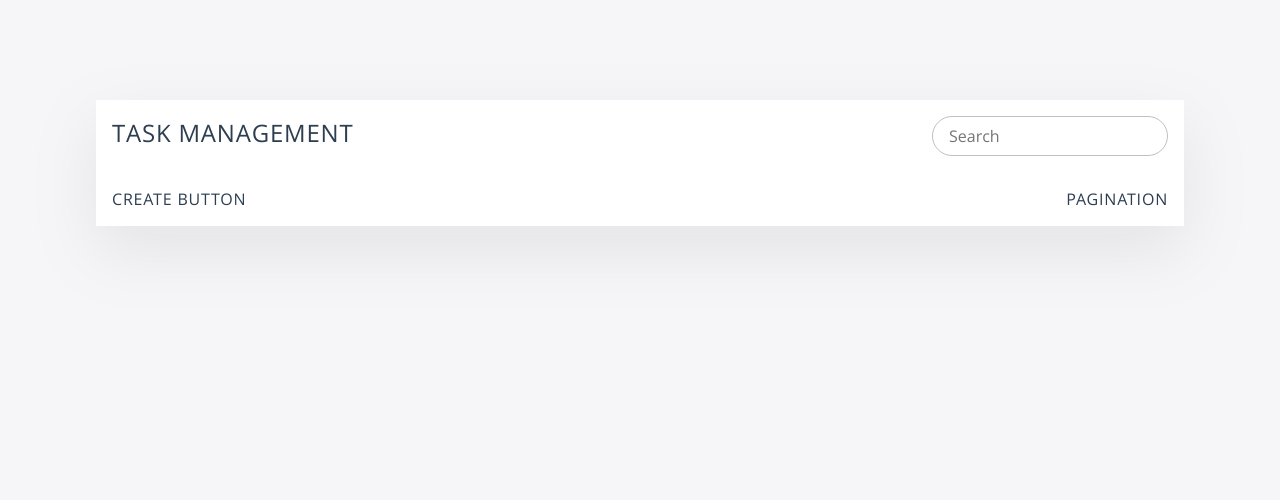
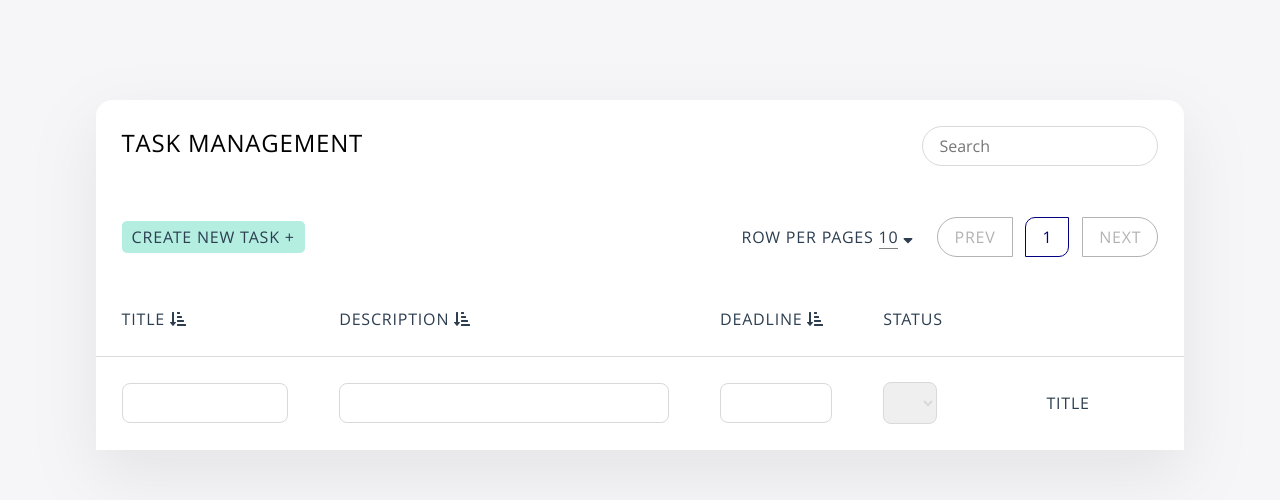
Before and after one commit to tonyminh95/todo-list-vuejs, a Vue app: page /#/tasks in a window 1280 px wide. Shown: the top 500 px of the page. Built offline with nearby package versions, Linux system fonts and the light colour scheme.

Commit message:
custom table again

```diff
--- a/src/components/Datatable.vue
+++ b/src/components/Datatable.vue
@@ -4,17 +4,15 @@
             <tr>
                 <th :colspan="headers.length">
                     <div class="table__header">
-                        <span class="heading-primary">{{ tableName }}</span>
-                        <span class="table__header__search">
-                            <input type="text" placeholder="Search" v-model="search">
-                        </span>
+                        <h2 class="heading-primary">task management</h2>
+                        <input type="search" placeholder="Search">
                     </div>
                 </th>
             </tr>
             <tr>
                 <th :colspan="headers.length">
                     <div class="table__header">
-                        <div class="btn-create" @click="$emit('create')">new +</div>
+                        <div class="btn-create" @click="$emit('create')">create new task +</div>
 
                         <ul class="table__header__pagination">
                             <li class="u-display-inline-block u-margin-right-small">
@@ -48,8 +46,24 @@
                     </span>
                 </th>
             </tr>
+
+            <tr>
+                <th>
+                    <input type="text">
+                </th>
+                <th>
+                    <input type="text">
+                </th>
+                <th>
+                    <input type="text">
+                </th>
+                <th>
+                    <select name="" id=""></select>
+                </th>
+                <th>title</th>
+            </tr>
         </thead>
-        <tbody>
+        <!-- <tbody>
             <tr v-if="items.length == 0">
                 <td :colspan="headers.length">
                     No data!!!
@@ -82,14 +96,14 @@
                     </div>
                 </td>
             </tr>
-        </tbody>
+        </tbody> -->
     </table>
 </template>
 
 <script>
 import Pagination from '@/components/bases/BasePagination'
 import Dropdown from '@/components/bases/BaseDropdown'
-import moment from "moment"
+// import moment from "moment"
 
 export default {
     name: 'Datatable',
@@ -100,8 +114,6 @@ export default {
     },
 
     props: {
-        table_name: String,
-
         headers: {
             required: true,
             type: Array
@@ -118,44 +130,44 @@ export default {
             return this.table_name ? this.table_name : 'table name here'
         },
 
-        items () {
-            return this.bodies
-                    .filter(body => {
-                        const filter = {...body}
-                        delete filter.id
+        // items () {
+        //     return this.bodies
+        //             .filter(body => {
+        //                 const filter = {...body}
+        //                 delete filter.id
 
-                        this.headers.forEach(element => {
-                            if (element.type !== 'text') {
-                                delete filter[element.title]
-                            }
-                        });
+        //                 this.headers.forEach(element => {
+        //                     if (element.type !== 'text') {
+        //                         delete filter[element.title]
+        //                     }
+        //                 });
 
-                        return Object.values(filter).toString().toLowerCase().includes(this.search.toLowerCase())
-                    })
-                    .sort((prev, next) => {
-                        const action = this.sortActions[this.sortObjectType]
+        //                 return Object.values(filter).toString().toLowerCase().includes(this.search.toLowerCase())
+        //             })
+        //             .sort((prev, next) => {
+        //                 const action = this.sortActions[this.sortObjectType]
 
-                        return action.call(this, prev[this.sortObject], next[this.sortObject])
-                    })
-                    .slice(this.page_size * (this.page_number - 1), this.page_size * (this.page_number - 1) + this.page_size)
-        }
+        //                 return action.call(this, prev[this.sortObject], next[this.sortObject])
+        //             })
+        //             .slice(this.page_size * (this.page_number - 1), this.page_size * (this.page_number - 1) + this.page_size)
+        // }
     },
 
     data() {
         return {
-            // search
-            search: '',
+            // // search
+            // search: '',
 
-            // sort
-            sortObject: 'id',
-            sortObjectType: 'number',
-            sortType: 1,
-            sortActions: {
-                number: this.sortedByNumber,
-                status: this.sortedByNumber,
-                text: this.sortedByString,
-                date: this.sortedByDate
-            },
+            // // sort
+            // sortObject: 'id',
+            // sortObjectType: 'number',
+            // sortType: 1,
+            // sortActions: {
+            //     number: this.sortedByNumber,
+            //     status: this.sortedByNumber,
+            //     text: this.sortedByString,
+            //     date: this.sortedByDate
+            // },
 
             // pagination
             page_size: 10,
@@ -163,60 +175,60 @@ export default {
             entries: [10, 25, 50, 75, 100],
 
             // button
-            buttonActions: {
-                edit: this.editObject,
-                delete: this.deleteObject
-            }
+            // buttonActions: {
+            //     edit: this.editObject,
+            //     delete: this.deleteObject
+            // }
         }
     },
 
-    filters: {
-        highlightText (value, search) {
-            return search
-                ?
-                    value.toString().replace(new RegExp(search, 'gi'), (matched) => `<span class="text-highlight">${matched}</span>`)
-                :
-                    value
-            }
-    },
+    // filters: {
+    //     highlightText (value, search) {
+    //         return search
+    //             ?
+    //                 value.toString().replace(new RegExp(search, 'gi'), (matched) => `<span class="text-highlight">${matched}</span>`)
+    //             :
+    //                 value
+    //         }
+    // },
 
-    methods: {
-        // sort
-        sortCondition (headerTitle, headerType) {
-            this.sortObject = headerTitle
-            this.sortType *= -1
-            this.sortObjectType = headerType
-        },
+    // methods: {
+    //     // sort
+    //     sortCondition (headerTitle, headerType) {
+    //         this.sortObject = headerTitle
+    //         this.sortType *= -1
+    //         this.sortObjectType = headerType
+    //     },
 
-        sortedByNumber (prev, next) {
-            return (prev - next) * this.sortType
-        },
+    //     sortedByNumber (prev, next) {
+    //         return (prev - next) * this.sortType
+    //     },
 
-        sortedByString (prev, next) {
-            if (prev.toLowerCase() < next.toLowerCase()) return this.sortType
-            if (prev.toLowerCase() > next.toLowerCase()) return this.sortType * -1
-            return 0
-        },
+    //     sortedByString (prev, next) {
+    //         if (prev.toLowerCase() < next.toLowerCase()) return this.sortType
+    //         if (prev.toLowerCase() > next.toLowerCase()) return this.sortType * -1
+    //         return 0
+    //     },
 
-        sortedByDate (prev, next) {
-            if (moment(prev, 'DD/MM/YYYY') < moment(next, 'DD/MM/YYYY')) return this.sortType
-            if (moment(prev, 'DD/MM/YYYY') > moment(next, 'DD/MM/YYYY')) return this.sortType * -1
-            return 0
-        },
+    //     sortedByDate (prev, next) {
+    //         if (moment(prev, 'DD/MM/YYYY') < moment(next, 'DD/MM/YYYY')) return this.sortType
+    //         if (moment(prev, 'DD/MM/YYYY') > moment(next, 'DD/MM/YYYY')) return this.sortType * -1
+    //         return 0
+    //     },
 
-        // status
-        statusClass (status) {
-            return `status status-${status.replace(' ', '-')}`
-        },
+    //     // status
+    //     statusClass (status) {
+    //         return `status status-${status.replace(' ', '-')}`
+    //     },
 
-        // button
-        editObject (id) {
-            this.$emit('edit', id)
-        },
+    //     // button
+    //     editObject (id) {
+    //         this.$emit('edit', id)
+    //     },
 
-        deleteObject (id) {
-            this.$emit('delete', id)
-        }
-    }
+    //     deleteObject (id) {
+    //         this.$emit('delete', id)
+    //     }
+    // }
 }
 </script>
--- a/src/components/Test.vue
+++ /dev/null
@@ -1,112 +0,0 @@
-<template>
-    <table class="table">
-        <thead>
-            <tr>
-                <th>
-                    <div class="table__header">
-                        <h2 class="table__header--heading">task management</h2>
-
-                        <input type="text" placeholder="Search">
-                    </div>
-                </th>
-            </tr>
-            <tr>
-                <th>
-                    <div class="table__header">
-                        <div>
-                            create button
-                        </div>
-                        <div>
-                            pagination
-                        </div>
-                    </div>
-                </th>
-                <!-- <th :colspan="headers.length">
-                    <div class="table__header">
-                        <div class="btn-create" @click="$emit('create')">new +</div>
-
-                        <ul class="table__header__pagination">
-                            <li class="u-display-inline-block u-margin-right-small">
-                                <dropdown :items="entries" @chosen-item="page_size = entries[$event]" :position="'right'">
-                                    <div slot="dropdownButton">
-                                        Row per pages <span class="u-border-bottom">{{ page_size }}</span> <fa-icon :icon="['fas', 'sort-down']"></fa-icon>
-                                    </div>
-                                </dropdown>
-                            </li>
-                            <li class="u-display-inline-block">
-                                <pagination
-                                    :page_size="page_size"
-                                    :list_size="bodies.length"
-                                    @page-number="page_number = $event"
-                                />
-                            </li>
-                        </ul>
-                    </div>
-                </th> -->
-            </tr>
-            <!-- header + sort -->
-            <tr>
-                <th>
-                    <!-- header + sort -->
-                </th>
-                <!-- <th v-for="(header, index) in headers" :key="index" :width="header.width">
-                    {{ header.title }}
-                    <span
-                        v-if="typeof header.sort !== 'undefined'"
-                        @click="sortCondition(header.title, header.type), header.sort = !header.sort"
-                        class="u-cursor-pointer"
-                    >
-                        <fa-icon :icon="['fas', 'sort-amount-down-alt']" v-if="header.sort"></fa-icon>
-                        <fa-icon :icon="['fas', 'sort-amount-up-alt']" v-else></fa-icon>
-                    </span>
-                </th> -->
-            </tr>
-            <!-- filter -->
-            <tr>
-                <th>
-                    <!-- filter -->
-                </th>
-            </tr>
-        </thead>
-        <tbody>
-            <!-- <tr v-if="items.length == 0">
-                <td :colspan="headers.length">
-                    No data!!!
-                </td>
-            </tr>
-            <tr v-else v-for="item in items" :key="item.id">
-                <td v-for="(header, index) in headers" :key="index">
-                    <div
-                        v-if="header.type === 'status'"
-                    >
-                        <span :class="statusClass(header.statusType[item[header.title]])"></span>
-                        <span class="u-margin-left-xsmall">{{ header.statusType[item[header.title]] }}</span>
-                    </div>
-                    <div
-                        v-else-if="header.type === 'text' || header.type === 'date'"
-                        v-html="$options.filters.highlightText(item[header.title], search)">
-                    </div>
-                    <div v-else-if="header.type === 'button'">
-                        <span
-                            v-for="(action, index) in header.buttons"
-                            :key="index"
-                            :class="[`btn-${action.type}`]"
-                            @click="buttonActions[action.type].call(this, item.id)"
-                        >
-                            <fa-icon :icon="action.icon"></fa-icon>
-                        </span>
-                    </div>
-                    <div v-else>
-                        {{ item[header.title] }}
-                    </div>
-                </td>
-            </tr> -->
-        </tbody>
-    </table>
-</template>
-
-<script>
-export default {
-    name: 'Test'
-}
-</script>
--- a/src/pages/TaskPage.vue
+++ b/src/pages/TaskPage.vue
@@ -1,16 +1,14 @@
 <template>
     <div style="width: 85%; margin: 0 auto; margin-top: 50px;">
 
-        <!-- <datatable
+        <datatable
             :table_name="'task management'"
             :headers="headers"
             :bodies="bodies"
             @create="createModal = true"
             @edit="editModal = true"
             @delete="deleteModal = true, targetObjectId = $event"
-        /> -->
-
-        <test />
+        />
 
         <!-- modal -->
         <modal
@@ -79,19 +77,17 @@
 </template>
 
 <script>
-    // import Datatable from '@/components/Datatable'
+    import Datatable from '@/components/Datatable'
     import Modal from '@/components/bases/BaseModal'
     import StatusToggleButton from '@/components/bases/BaseToggleButton'
-    import Test from '@/components/Test'
 
     export default {
         name: 'TaskPage',
 
         components: {
-            // Datatable,
+            Datatable,
             Modal,
-            StatusToggleButton,
-            Test
+            StatusToggleButton
         },
 
         computed: {
--- a/src/styles/base/_typography.scss
+++ b/src/styles/base/_typography.scss
@@ -1,5 +1,5 @@
 .heading-primary {
-    font-size: 1.5rem;
+    font-weight: 300;
     color: $color-black;
 }
 
--- a/src/styles/components/_input.scss
+++ b/src/styles/components/_input.scss
@@ -1,24 +1,51 @@
-%input {
+input {
     outline: none;
-    border: 1px solid lighten($color-gray, 25%);
+    border: 1px solid lighten($color-gray, 35%);
+    color: lighten($color-gray, 35%);
+    box-sizing : border-box;
     font-size: 16px;
-    background-color: $color-white;
+    font-weight: 300;
+    border-radius: 8px;
+    padding: 8px 16px;
+    cursor: pointer;
+
+    &:focus {
+        border: 1px solid darken($color-gray, 10%);
+        color: $color-black;
+    }
+}
+
+input[type=text] {
+    width: 100%;
+}
+
+input[type=search] {
+    border-radius: 100px;
 }
 
 select {
-    @extend %input;
+    @extend input;
+}
+//     text-transform: capitalize;
+//     background: url(assets/svg/sort-down.svg) no-repeat;
+//     background-position: right 8px top 50%;
+//     background-size: 8px;
+//     -webkit-appearance: none;
+//     padding: 8px 24px 8px 16px;
+// }
 
-    text-transform: capitalize;
-    background: url(assets/svg/sort-down.svg) no-repeat;
-    background-position: right 8px top 50%;
-    background-size: 8px;
-    -webkit-appearance: none;
-    padding: 8px 24px 8px 16px;
-}
+// .input-search {
+//     outline: none;
+//     border: 1px solid lighten($color-gray, 25%);
+//     font-size: 16px;
+//     background-color: $color-white;
+//     border-radius: 100px;
+//     padding: 8px 16px;
+// }
 
-input {
-    @extend %input;
+// input {
+//     @extend %input;
 
-    border-radius: 100px;
-    padding: 8px 16px;
-}
+    // border-radius: 100px;
+    // padding: 8px 16px;
+// }
--- a/src/styles/components/_table.scss
+++ b/src/styles/components/_table.scss
@@ -4,48 +4,46 @@
     -moz-box-shadow: 0 1.5rem 4rem rgba($color-gray, 0.15);
     box-shadow: 0 1.5rem 4rem rgba($color-gray, 0.15);
     background-color: $color-white;
+    text-align: left;
+    border-radius: 16px 16px 0 0;
     border-collapse: collapse;
-//     text-align: left;
-//     border-radius: $border-radius-medium;
 
     &__header {
         display: flex;
         justify-content: space-between;
-        padding: 16px;
+        align-items: baseline;
+    }
 
-        &--heading {
-            font-weight: 300;
+    thead {
+        text-transform: uppercase;
+
+        th {
+            padding: 1.6rem;
+        }
+
+        tr:first-child th {
+            border-radius: 16px 16px 0 0;
+        }
+
+        // tr:nth-last-child(2) {
+        //     border-top: 1px solid lighten($color-gray, 35%);
+        // }
+
+        tr:last-child {
+            border-top: 1px solid lighten($color-gray, 35%);
         }
     }
 
-    > thead {
-        text-transform: uppercase;
-    }
+    // thead > tr {
+    //     &:first-child > th {
+    //         border-radius: $border-radius-medium $border-radius-medium 0 0;
+    //     }
 
-//     > thead,
-//     > tbody,
-//     > tfoot {
-//         > tr {
-//             > th,
-//             > td {
-//                 padding: $table-cell-padding;
-//                 background-color: $color-white;
-//             }
-//         }
-//     }
-
-//     > thead > tr {
-//         text-transform: uppercase;
-
-//         &:first-child > th {
-//             border-radius: $border-radius-medium $border-radius-medium 0 0;
-//         }
-
-//         &:last-child > th {
-//             border-top: 1px solid lighten($color-gray, 40%);
-//             border-bottom: 2px solid lighten($color-gray, 40%);
-//         }
-//     }
+    //     &:last-child > th {
+    //         border-top: 1px solid lighten($color-gray, 40%);
+    //         border-bottom: 2px solid lighten($color-gray, 40%);
+    //     }
+    // }
 
 //     &__header {
 //         position: relative;
```
